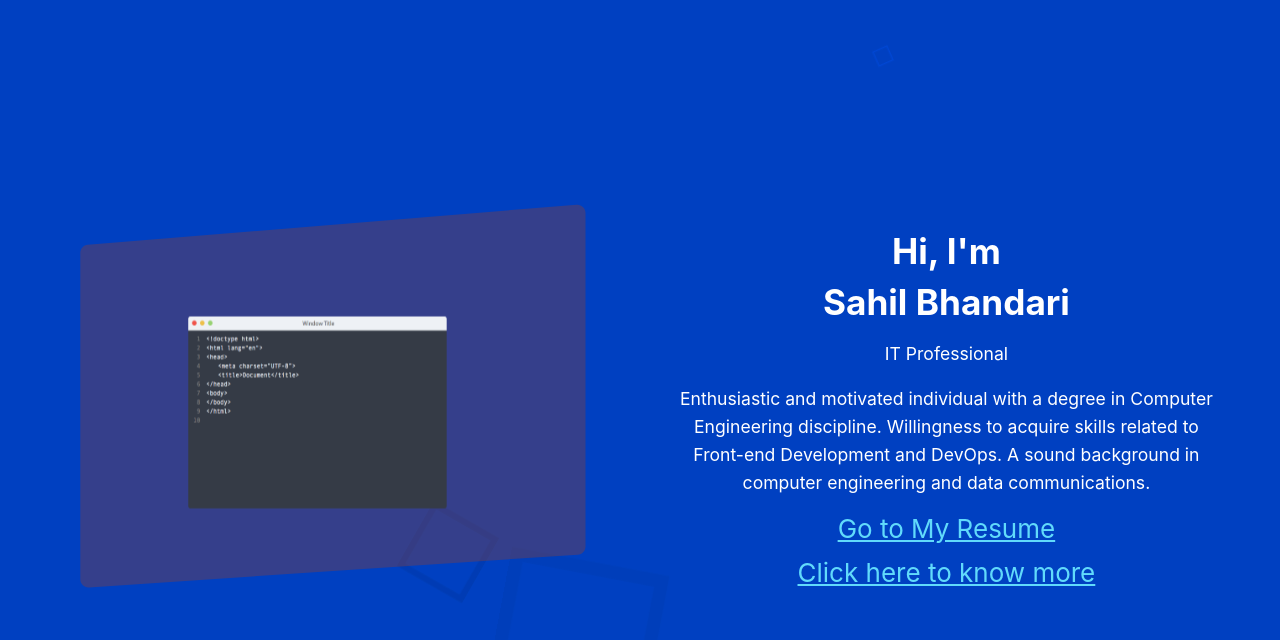
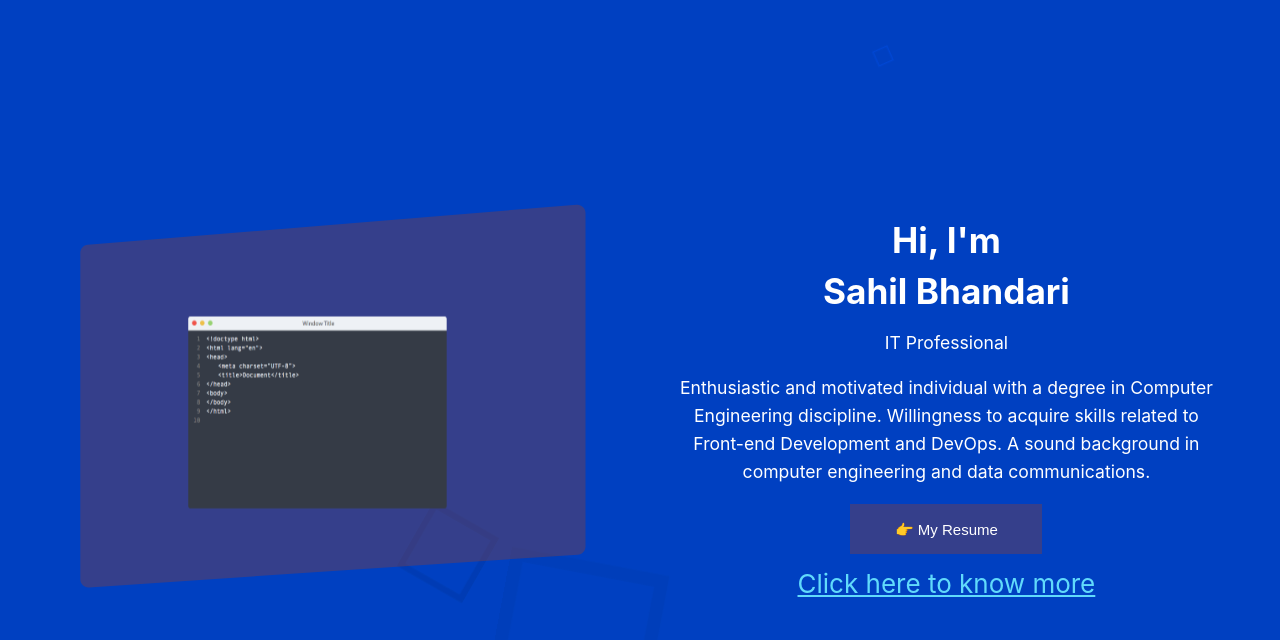
Before and after one commit to sahil-bhandari/aboutme, a React (Create React App) app: page / in a window 1280 px wide. Shown: the top 640 px of the page. Built offline with nearby package versions, Linux system fonts and the light colour scheme.

Commit message:
enhance button ui

```diff
--- a/src/components/intro/index.js
+++ b/src/components/intro/index.js
@@ -9,22 +9,25 @@ export default function Intro() {
 
   useEffect(() => {
     const handleWindowResize = () => {
-      if(window.innerWidth>720){
+      if (window.innerWidth > 720) {
         setisDesktop(true);
-      }else{
+      } else {
         setisDesktop(false);
       }
     };
-    window.addEventListener('resize', handleWindowResize);
+    window.addEventListener("resize", handleWindowResize);
     return () => {
-      window.removeEventListener('resize', handleWindowResize);
+      window.removeEventListener("resize", handleWindowResize);
     };
   });
 
   return (
     <>
       {loaded ? <div>Loading...</div> : null}
-      <div id="home" className={isDesktop ? "overviewdesktop" : "overviewmobile"}>
+      <div
+        id="home"
+        className={isDesktop ? "overviewdesktop" : "overviewmobile"}
+      >
         <div className={isDesktop ? "cardviewdesktop" : "cardviewmobile"}>
           <img src={profile} alt="profile" onLoad={() => setLoaded(false)} />
         </div>
@@ -43,12 +46,14 @@ export default function Intro() {
 
           <div className="footerfield">
             <a
-              className="App-link"
               rel="noreferrer"
               href="https://drive.google.com/file/d/17lEXXo8KHI_zRlFckyCg5Q2LUFczUlEq/view?usp=share_link"
               target="_self"
             >
-              Go to My Resume
+              <button class="button-cover" role="button">
+                <span class="text">👉 My Resume</span>
+                <span>Check it out</span>
+              </button>
             </a>
             <a
               className="App-link"
--- a/src/components/intro/styles.css
+++ b/src/components/intro/styles.css
@@ -61,3 +61,71 @@
   gap: 1rem;
   color: white;
 }
+
+.button-cover {
+  position: relative;
+  overflow: hidden;
+  display: inline-block;
+  font-size: 15px;
+  line-height: 15px;
+  padding: 18px 18px 17px;
+  text-decoration: none;
+  cursor: pointer;
+  background: #803F3F69;
+  user-select: none;
+  -webkit-user-select: none;
+  touch-action: manipulation;
+  min-width: 15vw;
+  text-align: center;
+  color: white;
+  border: none;
+}
+
+.button-cover span:first-child {
+  position: relative;
+  transition: color 600ms cubic-bezier(0.48, 0, 0.12, 1);
+  z-index: 10;
+}
+
+.button-cover span:last-child {
+  color: white;
+  display: block;
+  position: absolute;
+  bottom: 0;
+  transition: all 500ms cubic-bezier(0.48, 0, 0.12, 1);
+  z-index: 100;
+  opacity: 0;
+  top: 50%;
+  left: 50%;
+  transform: translateY(225%) translateX(-50%);
+  height: 14px;
+  line-height: 13px;
+  text-align: center;
+}
+
+.button-cover:after {
+  content: "";
+  position: absolute;
+  bottom: -50%;
+  left: 0;
+  width: 100%;
+  height: 100%;
+  background-color: #012469;
+  transform-origin: bottom center;
+  transition: transform 600ms cubic-bezier(0.48, 0, 0.12, 1);
+  transform: skewY(9.3deg) scaleY(0);
+  z-index: 50;
+  justify-content: center;
+  text-align: center;
+}
+
+.button-cover:hover:after {
+  transform-origin: bottom center;
+  transform: skewY(9.3deg) scaleY(2);
+}
+
+.button-cover:hover span:last-child {
+  transform: translateX(-50%) translateY(-100%);
+  opacity: 1;
+  transition: all 900ms cubic-bezier(0.48, 0, 0.12, 1);
+}
```
